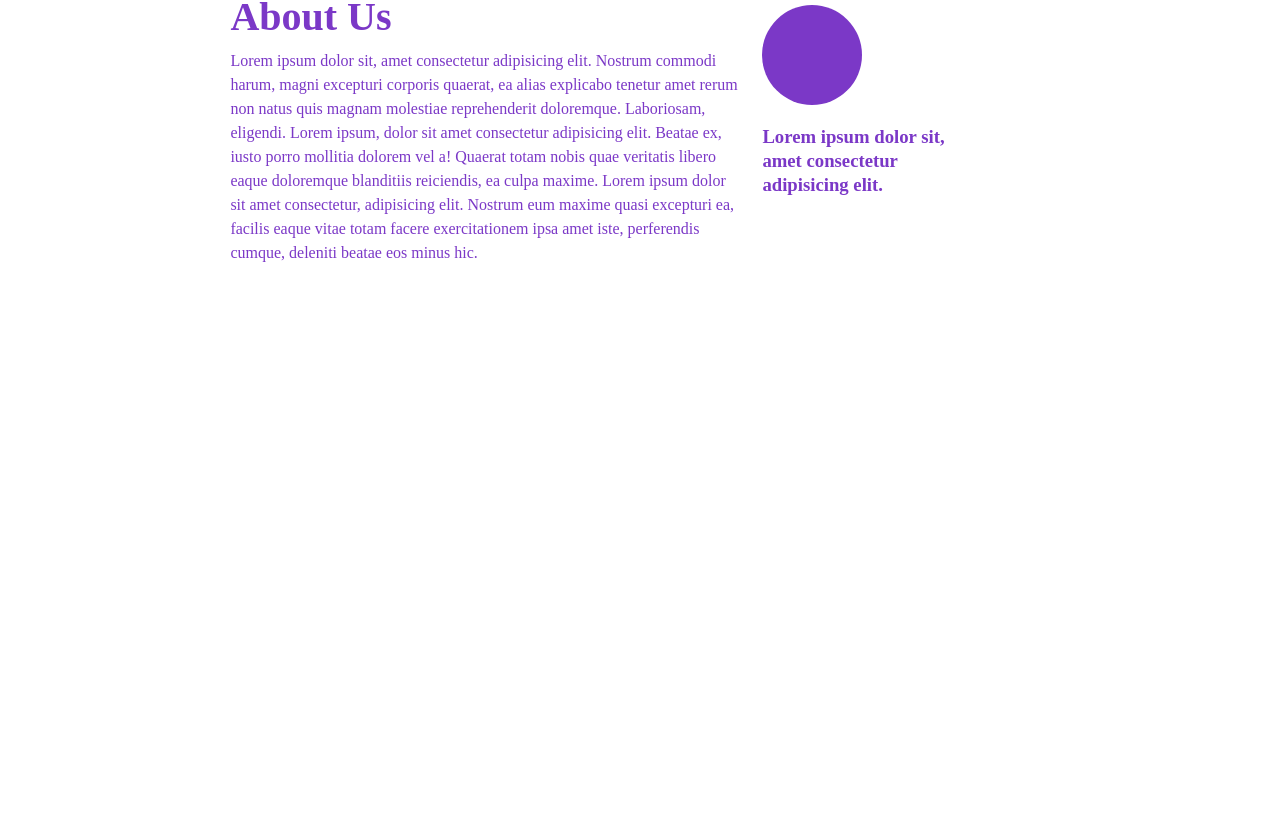
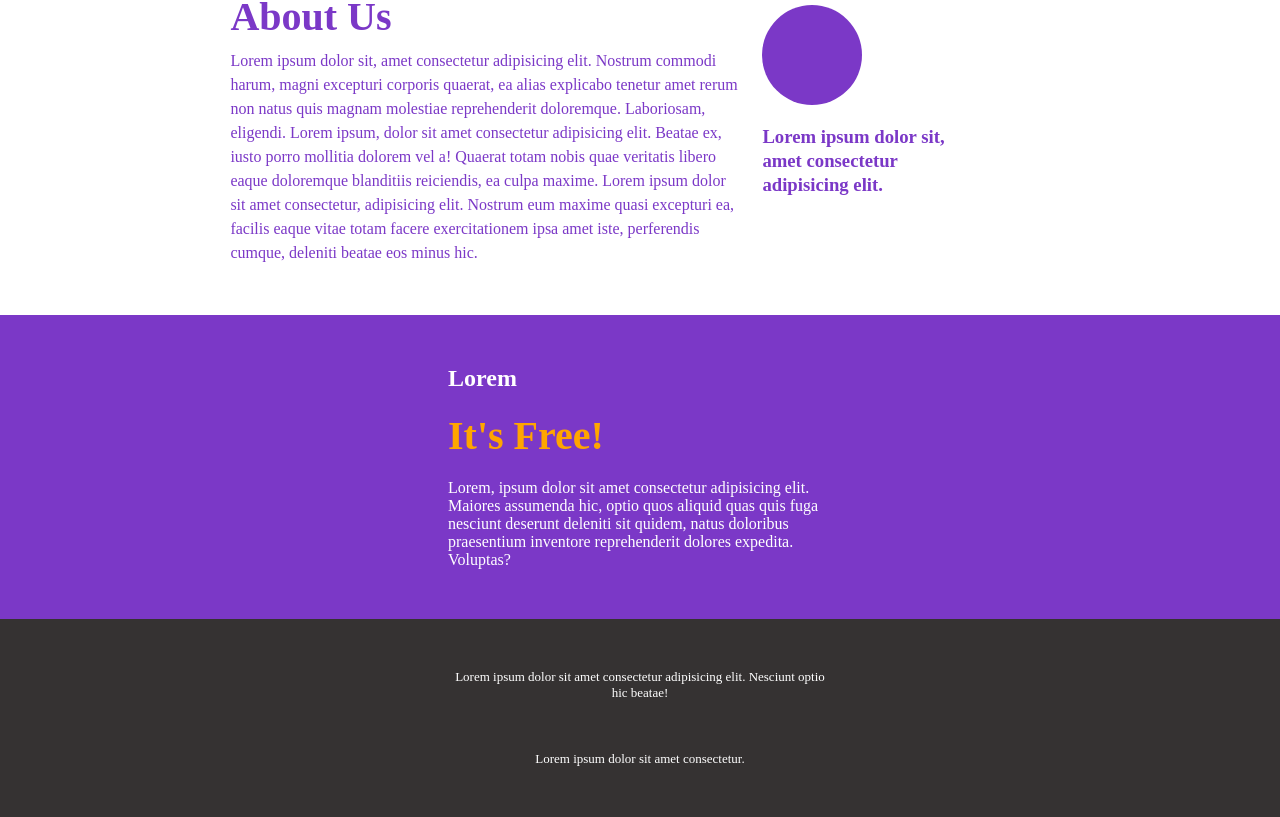
Before and after one commit to Pulcioo/html-css-responsive-flex-layout, a plain HTML site: page index.html in a window 1280 px wide. Shown: the part 3097-3914 px from the top of the page. Before the commit the page ends 3412 px from the top, so only its background shows below. Drawn offline with Linux system fonts and the light colour scheme.

Commit message:
aggiunta sezione 6 e footer

```diff
--- a/index.html
+++ b/index.html
@@ -168,8 +168,10 @@
                     </div>
                 </div>
             </div>
+            <!-- sezione about-us -->
             <div class="about-us margin-left margin-right">
                 <div class="container-about-us">
+                    <!-- about-us-left -->
                     <div class="about-us-left">
                         <h1 class="violet">About Us</h1>
                         <p class="violet">
@@ -183,17 +185,32 @@
                             beatae eos minus hic.
                         </p>
                     </div>
+                    <!-- about-us-right -->
                     <div class="about-us-right">
                         <div class="circle"></div>
                         <h3 class="violet">Lorem ipsum dolor sit, amet consectetur adipisicing elit.</h3>
                     </div>
                 </div>
             </div>
+            <!-- sezione get-started -->
             <div class="get-started">
-                <div></div>
+                <div class="container-get-started">
+                    <h2>Lorem</h2>
+                    <h1>It's Free!</h1>
+                    <p>
+                        Lorem, ipsum dolor sit amet consectetur adipisicing elit. Maiores assumenda hic, optio quos
+                        aliquid quas quis fuga nesciunt deserunt deleniti sit quidem, natus doloribus praesentium
+                        inventore reprehenderit dolores expedita. Voluptas?
+                    </p>
+                </div>
             </div>
         </main>
-        <footer></footer>
+        <footer>
+            <div class="container-footer">
+                <p>Lorem ipsum dolor sit amet consectetur adipisicing elit. Nesciunt optio hic beatae!</p>
+                <p>Lorem ipsum dolor sit amet consectetur.</p>
+            </div>
+        </footer>
     </div>
 </body>
 
--- a/style.css
+++ b/style.css
@@ -133,7 +133,7 @@ header{
     margin: 50px;
 }
 
-/* sezione expert-partners */
+/*** sezione expert-partners ***/
 .testimonials{
     display: flex;
     flex-direction: column;
@@ -191,7 +191,7 @@ header{
     background-color: rgba(127, 255, 212, 0.6);
 }
 
-/* sezione benefits */
+/*** sezione benefits ***/
 .benefits{
     display: flex;
     flex-direction: column;
@@ -252,6 +252,7 @@ header{
     padding-top: 50px;
 }
 
+/* about-us left */
 .about-us-left{
     width: 50%;
     display: flex;
@@ -268,6 +269,7 @@ header{
     margin-bottom: 50px;
 }
 
+/* about-us rigt */
 .about-us-right{
     width: 20%;
     display: flex;
@@ -282,3 +284,48 @@ header{
     border-radius: 50%;
     margin-bottom: 20px;
 }
+
+/*** get-started ***/
+.get-started{
+    background-color: rgb(123, 56, 199);
+    display: flex;
+    justify-content: center;
+}
+
+.container-get-started{
+    display: flex;
+    flex-direction: column;
+    width: 30%;
+}
+
+.container-get-started h2{
+    margin-top: 50px;
+}
+
+.container-get-started h1{
+    color: orange;
+    font-size: 40px;
+    margin: 20px 0;
+}
+
+.container-get-started p{
+    margin-bottom: 50px;
+}
+
+/****** footer ******/
+footer{
+    display: flex;
+    justify-content: center;
+    background-color: rgb(53, 50, 50);
+}
+
+.container-footer{
+    width: 30%;
+    text-align: center;
+}
+
+.container-footer p{
+    font-size: small;
+    margin-top: 50px;
+    margin-bottom: 50px;
+}
```
